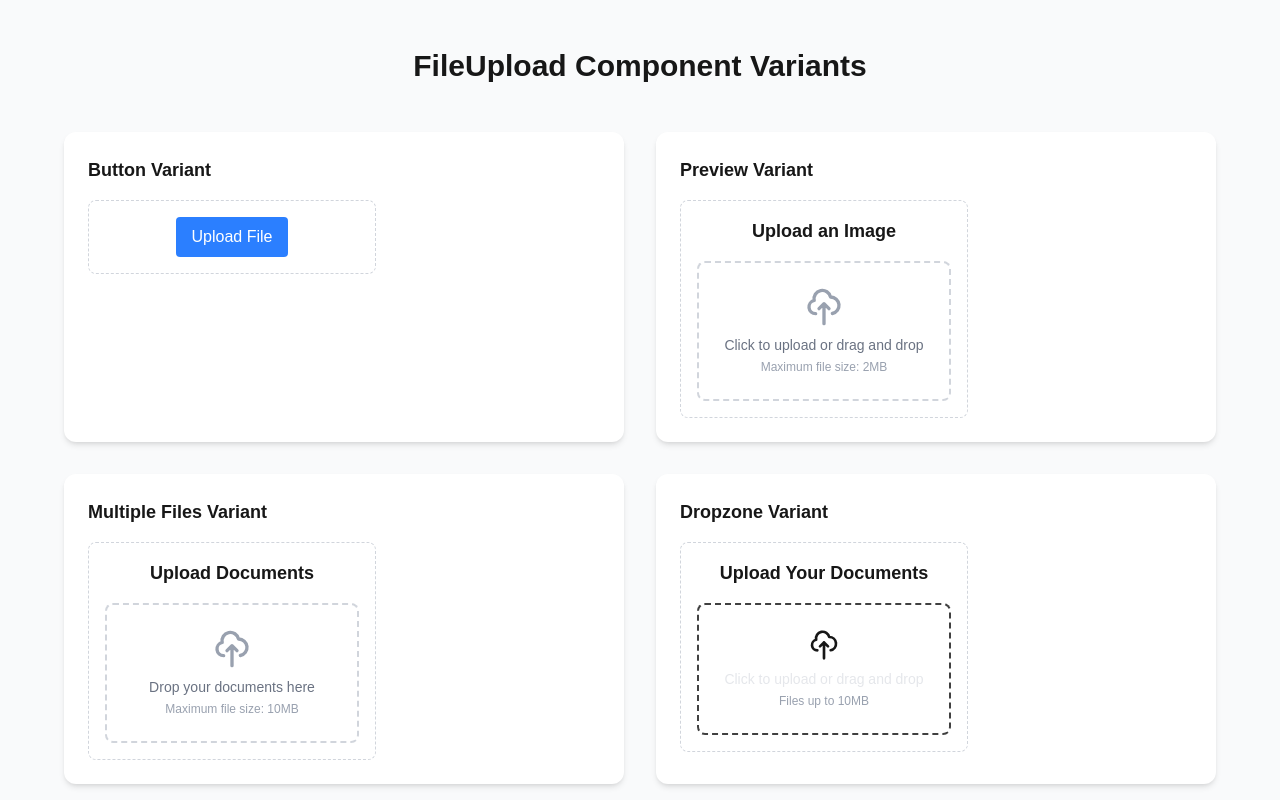
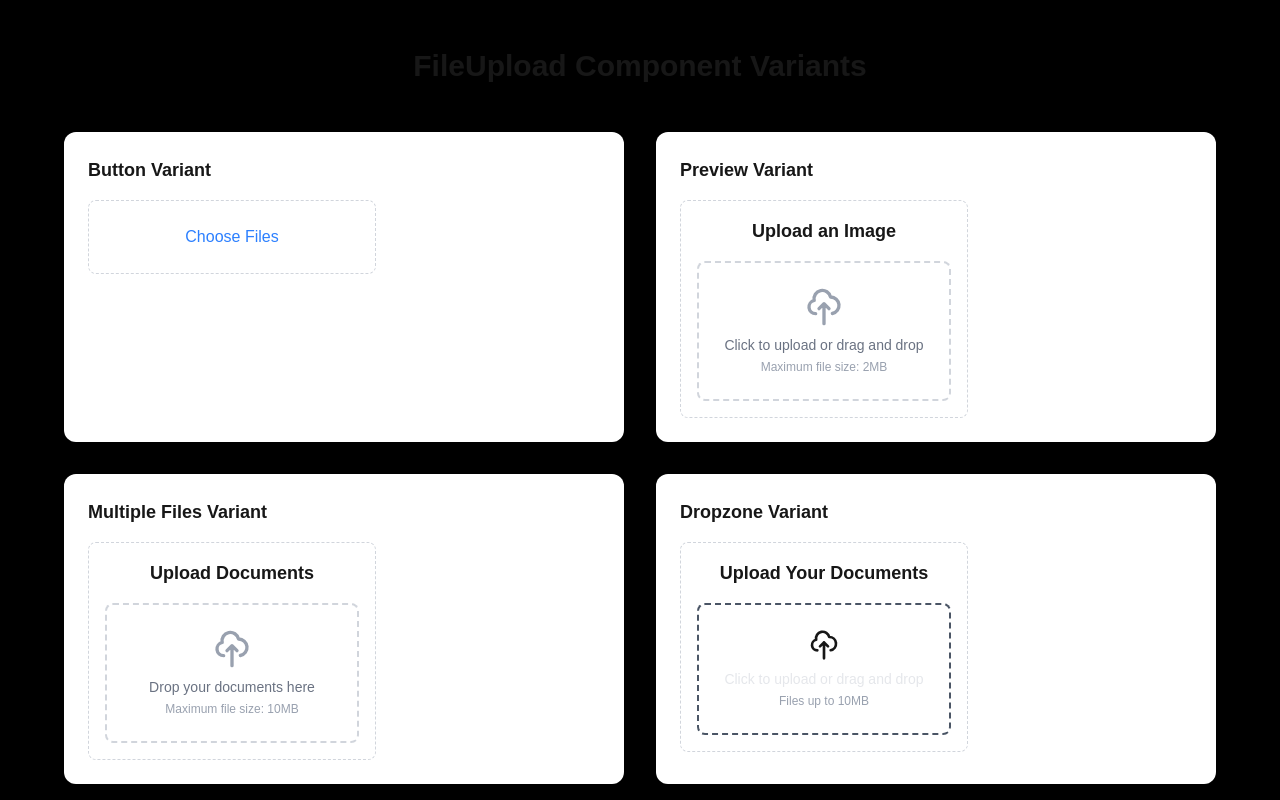
Before and after one commit to 10xshivam/file-upload-component, a Next.js app: page / in a window 1280 px wide. Shown: the top 800 px of the page. Built offline with nearby package versions, Linux system fonts and the light colour scheme.

Commit message:
feat: Update FileUpload component with enhanced default configuration and improved settings merging

```diff
--- a/src/app/page.tsx
+++ b/src/app/page.tsx
@@ -8,19 +8,49 @@ import {
 import React, { useState } from "react";
 
 // Button variant configuration
+// const buttonConfig = {
+//   variant: "button",
+//   text: {
+//     buttonText: "Upload File",
+//     title: "Simple Button Uploader",
+//   },
+//   stylePreset: {
+//     theme: "light",
+//     size: "md",
+//     radius: "lg",
+//     customColors: {
+//       primary: "text-blue-600",
+//     },
+//   },
+// };
+
 const buttonConfig = {
     variant: "button",
-  text: {
-    buttonText: "Upload File",
-    title: "Simple Button Uploader",
+    fileConstraints: {
+      maxSizeInMB: 5,
+      acceptedTypes: "image/*, .pdf, .docx",
+      multiple: true,
     },
     stylePreset: {
       theme: "light",
-    size: "md",
-    radius: "md",
+      radius: "full",
+      borderStyle: "dashed",
+      iconPlacement: "left",
+      iconSize: "lg",
+      padding: "lg",
       customColors: {
-      primary: "text-blue-600",
+        // primary: "text-yellow-500 border-purple-500",
+        border: "border-purple-400",
+        text: "text-purple-200",
+        background: "bg-purple-900",
+        hover: "hover:bg-purple-800",
       },
+    },
+    text: {
+      title: "Upload Documents",
+      buttonText: "Choose Files",
+      dragDropText: "Drag and drop your files here",
+      maxFileSizeText: "Max size: 5MB per file",
     },
   };
 
@@ -37,7 +67,7 @@ const previewConfig = {
   },
   stylePreset: {
     size: "lg",
-    theme: "light",
+    theme: "dark",
     radius: "md",
   },
 };
@@ -215,7 +245,7 @@ export default function Home() {
   };
 
   return (
-    <div className="min-h-screen bg-gray-50 py-12 px-4">
+    <div className="min-h-screen bg-black py-12 px-4">
       <div className="max-w-6xl mx-auto">
         <h1 className="text-3xl font-bold text-center mb-12">
           FileUpload Component Variants
--- a/src/component/file-upload/index.tsx
+++ b/src/component/file-upload/index.tsx
@@ -12,25 +12,55 @@ import {
   FileUploadConfig,
 } from "./types";
 
+// Default configuration object
+const DEFAULT_CONFIG: FileUploadConfig = {
+  variant: "dropzone",
+  fileConstraints: {
+    maxSizeInMB: 5,
+    acceptedTypes: "*/*",
+    multiple: false,
+  },
+  stylePreset: {
+    size: "md",
+    radius: "md",
+    borderStyle: "dashed",
+    iconPlacement: "top",
+    iconSize: "md",
+    theme: "light",
+    customColors: {},
+    padding: "md",
+  },
+  text: {
+    title: "Upload a File",
+    buttonText: "Choose File",
+    dragDropText: "Click to upload or drag and drop",
+    maxFileSizeText: "Maximum file size: 5MB",
+    removeFileText: "Remove file",
+    previewText: "Preview:",
+    errorSizeExceeded: "File size must be less than 5MB",
+    filesCountText: "Files",
+  },
+};
+
 export const FileUpload = ({
   variant,
   size,
   className,
-  accept = "*/*",
-  maxSizeInMB = 5,
-  buttonText = "Choose File",
-  title = "Upload a File",
+  accept,
+  maxSizeInMB,
+  buttonText,
+  title,
   onFileChange,
   onFilesChange,
   onImageChange,
-  multiple = false,
-  radius = "md",
-  borderStyle = "dashed",
-  iconPlacement = "top",
-  iconSize = "md",
-  colorScheme = "light",
+  multiple,
+  radius,
+  borderStyle,
+  iconPlacement,
+  iconSize,
+  colorScheme,
   customColors = {},
-  padding = "md",
+  padding,
   config,
 }: FileUploadProps) => {
   // Process config - handle both string and object formats
@@ -49,47 +79,81 @@ export const FileUpload = ({
     return config as FileUploadConfig;
   }, [config]);
 
-  // Get settings with preference for config values
+  // Get settings by merging defaults with provided config and individual props
   const settings = useMemo(() => {
+    // Start with default config
+    const mergedConfig = { ...DEFAULT_CONFIG };
+
+    // Override with processed config if available
+    if (processedConfig) {
+      // Merge top level
+      if (processedConfig.variant) mergedConfig.variant = processedConfig.variant;
+
+      // Merge file constraints
+      if (processedConfig.fileConstraints) {
+        mergedConfig.fileConstraints = {
+          ...mergedConfig.fileConstraints,
+          ...processedConfig.fileConstraints,
+        };
+      }
+
+      // Merge style preset
+      if (processedConfig.stylePreset) {
+        mergedConfig.stylePreset = {
+          ...mergedConfig.stylePreset,
+          ...processedConfig.stylePreset,
+          // Handle nested customColors separately
+          customColors: {
+            ...mergedConfig?.stylePreset?.customColors,
+            ...processedConfig.stylePreset.customColors,
+          },
+        };
+      }
+
+      // Merge text content
+      if (processedConfig.text) {
+        mergedConfig.text = {
+          ...mergedConfig.text,
+          ...processedConfig.text,
+        };
+      }
+    }
+
+    // Override with individual props if provided
     return {
       // Variant settings
-      variant: processedConfig?.variant || variant || "dropzone",
+      variant: variant || mergedConfig.variant,
 
       // File constraints
-      maxSizeInMB: processedConfig?.fileConstraints?.maxSizeInMB || maxSizeInMB,
-      accept: processedConfig?.fileConstraints?.acceptedTypes || accept,
-      multiple: processedConfig?.fileConstraints?.multiple ?? multiple,
+      maxSizeInMB: maxSizeInMB || mergedConfig?.fileConstraints?.maxSizeInMB,
+      accept: accept || mergedConfig?.fileConstraints?.acceptedTypes,
+      multiple: multiple ?? mergedConfig?.fileConstraints?.multiple,
 
       // Style presets
-      size: processedConfig?.stylePreset?.size || size || "md",
-      radius: processedConfig?.stylePreset?.radius || radius,
-      borderStyle: processedConfig?.stylePreset?.borderStyle || borderStyle,
-      iconPlacement:
-        processedConfig?.stylePreset?.iconPlacement || iconPlacement,
-      iconSize: processedConfig?.stylePreset?.iconSize || iconSize,
-      colorScheme: processedConfig?.stylePreset?.theme || colorScheme,
-      customColors: processedConfig?.stylePreset?.customColors || customColors,
-      padding: processedConfig?.stylePreset?.padding || padding,
+      size: size || mergedConfig?.stylePreset?.size,
+      radius: radius || mergedConfig?.stylePreset?.radius,
+      borderStyle: borderStyle || mergedConfig?.stylePreset?.borderStyle,
+      iconPlacement: iconPlacement || mergedConfig?.stylePreset?.iconPlacement,
+      iconSize: iconSize || mergedConfig?.stylePreset?.iconSize,
+      colorScheme: colorScheme || mergedConfig?.stylePreset?.theme,
+      customColors: customColors || mergedConfig?.stylePreset?.customColors,
+      padding: padding || mergedConfig?.stylePreset?.padding,
 
       // Text content
-      title: processedConfig?.text?.title || title,
-      buttonText: processedConfig?.text?.buttonText || buttonText,
-      dragDropText:
-        processedConfig?.text?.dragDropText ||
-        "Click to upload or drag and drop",
-      maxFileSizeText:
-        processedConfig?.text?.maxFileSizeText ||
-        `Maximum file size: ${
-          processedConfig?.fileConstraints?.maxSizeInMB || maxSizeInMB
-        }MB`,
-      removeFileText: processedConfig?.text?.removeFileText || "Remove file",
-      previewText: processedConfig?.text?.previewText || "Preview:",
-      errorSizeExceeded:
-        processedConfig?.text?.errorSizeExceeded ||
-        `File size must be less than ${
-          processedConfig?.fileConstraints?.maxSizeInMB || maxSizeInMB
-        }MB`,
-      filesCountText: processedConfig?.text?.filesCountText || "Files",
+      title: title || mergedConfig?.text?.title,
+      buttonText: buttonText || mergedConfig?.text?.buttonText,
+      dragDropText: mergedConfig?.text?.dragDropText,
+      maxFileSizeText: mergedConfig?.text?.maxFileSizeText?.replace(
+        "5MB",
+        `${maxSizeInMB || mergedConfig?.fileConstraints?.maxSizeInMB}MB`
+      ) || `Maximum file size: ${maxSizeInMB || mergedConfig?.fileConstraints?.maxSizeInMB}MB`,
+      removeFileText: mergedConfig?.text?.removeFileText,
+      previewText: mergedConfig?.text?.previewText,
+      errorSizeExceeded: mergedConfig?.text?.errorSizeExceeded?.replace(
+        "5MB",
+        `${maxSizeInMB || mergedConfig?.fileConstraints?.maxSizeInMB}MB`
+      ) || `File size must be less than ${maxSizeInMB || mergedConfig?.fileConstraints?.maxSizeInMB}MB`,
+      filesCountText: mergedConfig?.text?.filesCountText,
     };
   }, [
     processedConfig,
@@ -120,7 +184,7 @@ export const FileUpload = ({
 
   // Convert accept string to object format for react-dropzone
   const getAcceptFormat = () => {
-    if (settings.accept === "*/*") return {};
+    if (!settings.accept || settings.accept === "*/*") return {};
 
     const acceptObj: Record<string, string[]> = {};
     settings.accept.split(",").forEach((type) => {
@@ -153,7 +217,7 @@ export const FileUpload = ({
 
       // Check file size
       const oversizedFiles = acceptedFiles.filter(
-        (file) => file.size > settings.maxSizeInMB * 1024 * 1024
+        (file) => file.size > (settings?.maxSizeInMB ? settings.maxSizeInMB * 1024 * 1024 : 0)
       );
 
       if (oversizedFiles.length > 0) {
@@ -267,7 +331,7 @@ export const FileUpload = ({
   } = useDropzone({
     onDrop,
     accept: getAcceptFormat(),
-    maxSize: settings.maxSizeInMB * 1024 * 1024,
+    maxSize: settings?.maxSizeInMB ? settings.maxSizeInMB * 1024 * 1024 : undefined,
     multiple: settings.multiple,
   });
 
@@ -281,7 +345,7 @@ export const FileUpload = ({
         const file = uploadedFiles[0];
 
         // Check file size
-        if (file.size > settings.maxSizeInMB * 1024 * 1024) {
+        if (file.size > (settings?.maxSizeInMB ? settings.maxSizeInMB * 1024 * 1024 : 0)) {
           setError(settings.errorSizeExceeded);
           return;
         }
@@ -473,7 +537,7 @@ export const FileUpload = ({
       md: "rounded-md",
       lg: "rounded-lg",
       full: "rounded-full",
-    }[settings.radius];
+    }[settings.radius ?? "md"];
 
     // Border style
     const borderStyles = {
@@ -481,21 +545,21 @@ export const FileUpload = ({
       dashed: "border-dashed",
       dotted: "border-dotted",
       none: "border-none",
-    }[settings.borderStyle];
+    }[settings.borderStyle ?? "dashed"];
 
     // Padding
     const paddingStyles = {
       sm: "p-2",
       md: "p-4",
       lg: "p-6",
-    }[settings.padding];
+    }[settings.padding ?? "md"];
 
     // Icon size
     const iconSizeStyles = {
       sm: "w-6 h-6",
       md: "w-8 h-8",
       lg: "w-10 h-10",
-    }[settings.iconSize];
+    }[settings.iconSize ?? "md"];
 
     // Color scheme
     const isDark =
@@ -539,7 +603,7 @@ export const FileUpload = ({
       left: "flex-row",
       right: "flex-row-reverse",
       top: "flex-col",
-    }[settings.iconPlacement];
+    }[settings.iconPlacement ?? "top"];
 
     return (
       <div className={`flex items-center ${flexDirection} gap-2`}>
@@ -872,7 +936,7 @@ export const FileUpload = ({
     return (
       <div className={cn(fileUploadVariants({ variant, size }), className)}>
         <label className="cursor-pointer flex flex-col items-center">
-          <div className="bg-blue-500 hover:bg-blue-600 text-white font-medium py-2 px-4 rounded transition-colors">
+          <div className={`${themeStyles.colors.primary} ${themeStyles.radiusStyles} font-medium py-2 px-4 transition-colors`}>
             {settings.buttonText}
           </div>
           <input
```
Lines whose indentation alone changed are shown as unchanged.
